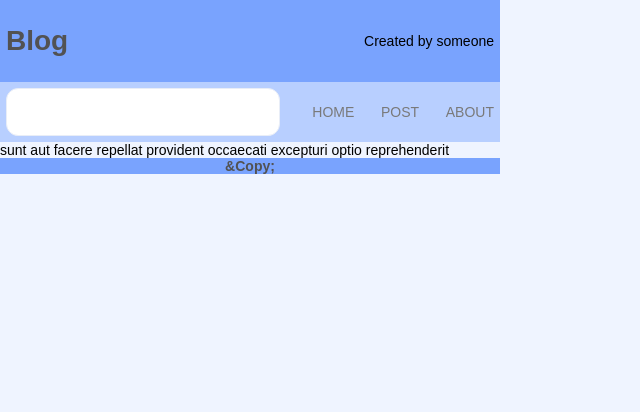
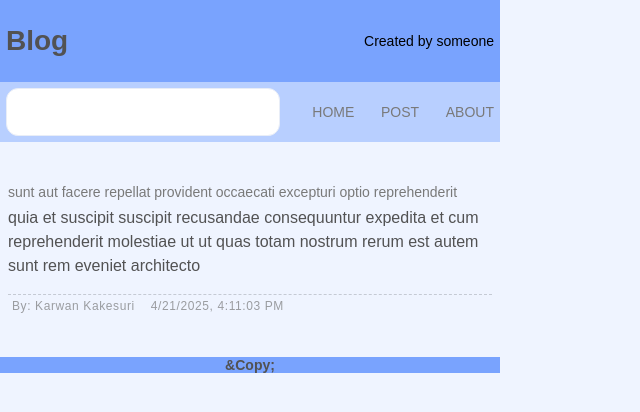
Before and after one commit to Karwan-Kakesuri/Blog-App, a React (Create React App) app: page /PostPage/1 in a window 1280 px wide. Shown: the top 412 px of the page, without its empty margins (0-640 px from the left). Built offline with nearby package versions, Linux system fonts and the light colour scheme; data requests are answered from the project's data file.

Commit message:
style post page, not complete

```diff
--- a/src/components/PostPage.jsx
+++ b/src/components/PostPage.jsx
@@ -5,8 +5,17 @@ const PostPage = ({ posts }) => {
   const post = posts.find((post) => post.id == id);
 
   return (
-    <article>
-      <p>{post.title}</p>
+    <article className="d-flex flex-column rounded-4 p-8 mb-32 mt-32">
+      <div className="mb-4">
+        <p className="f-color-mute f-size-body2">{post.title}</p>
+      </div>
+      <div className="mb-16">
+        <p className="f-color-secondary f-size-body1">{post.body}</p>
+      </div>
+      <div className="d-flex gap-16 bt-1-d-vlg p-4">
+        <p className="f-color-tertiary f-size-body3 post-cred">{`By: ${post.author}`}</p>
+        <p className="f-color-tertiary f-size-body3 post-cred">{post.date}</p>
+      </div>
     </article>
   );
 };
```
